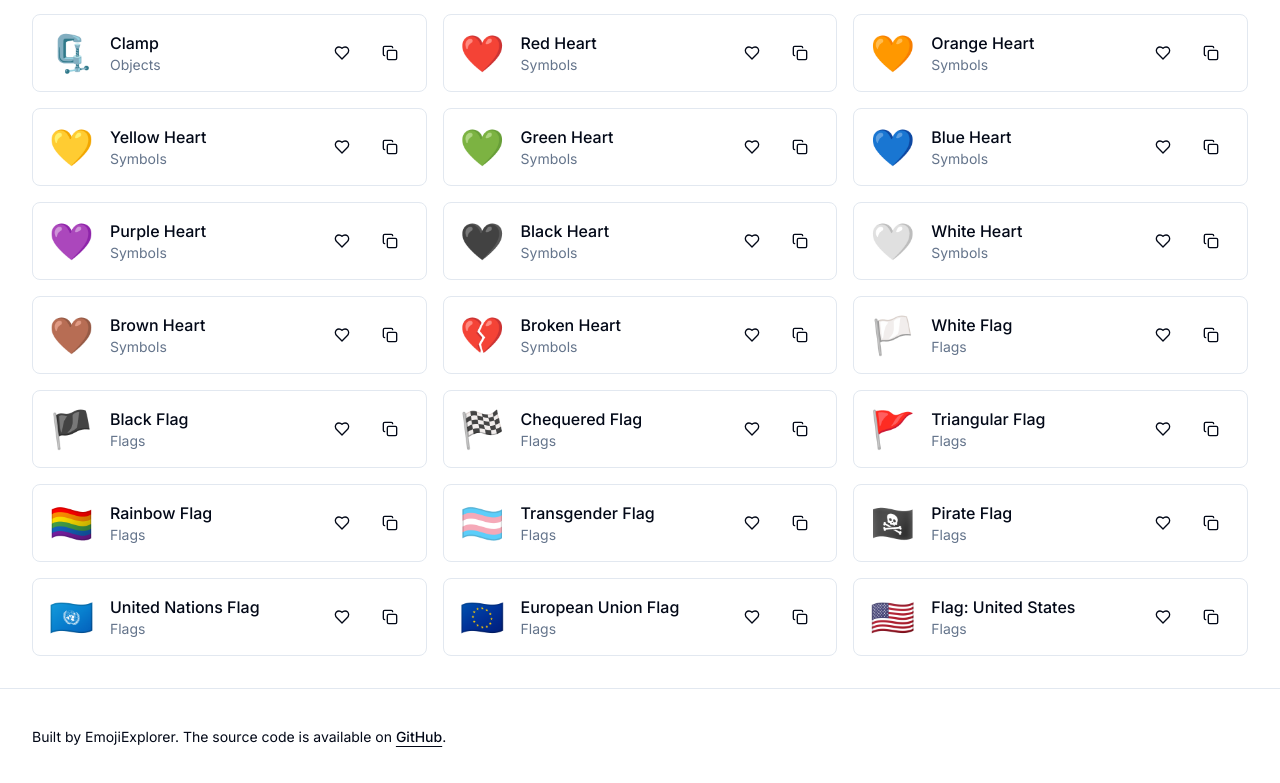
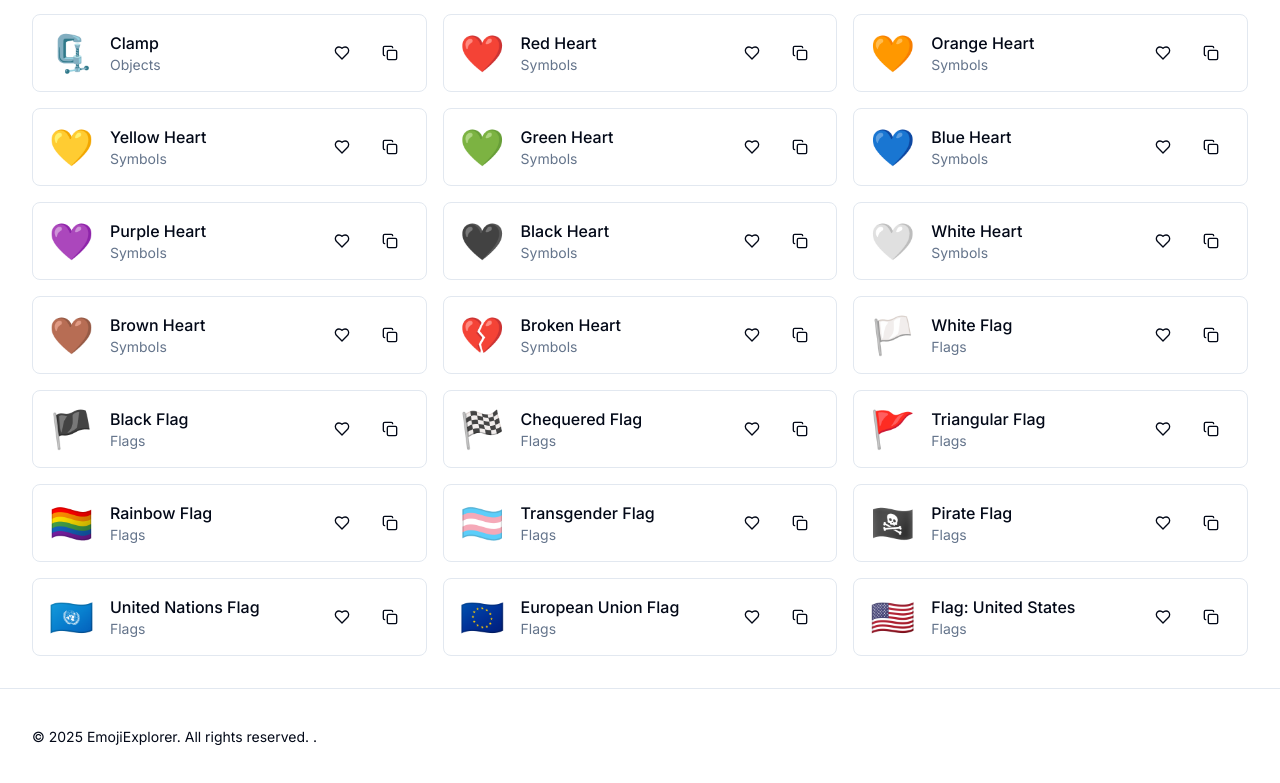
Before and after one commit to aaniqaa2/emoji, a Next.js app: page / in a window 1280 px wide. Shown: the part 2554-3337 px from the top of the page. Built offline with nearby package versions, Linux system fonts and the light colour scheme; no server answers.

Commit message:
Update footer.tsx

```diff
--- a/components/footer.tsx
+++ b/components/footer.tsx
@@ -6,10 +6,7 @@ export function Footer() {
       <div className="mx-auto w-full max-w-7xl px-4 sm:px-6 lg:px-8 flex flex-col items-center justify-between gap-4 py-10 md:h-24 md:flex-row md:py-0">
         <div className="flex flex-col items-center gap-4 px-8 md:flex-row md:gap-2 md:px-0">
           <p className="text-center text-sm leading-loose md:text-left">
-            Built by EmojiExplorer. The source code is available on{" "}
-            <Link href="https://github.com/emojiexplorer" target="_blank" rel="noreferrer" className="font-medium underline underline-offset-4">
-              GitHub
-            </Link>
+            © 2025 EmojiExplorer. All rights reserved.
             .
           </p>
         </div>
```
